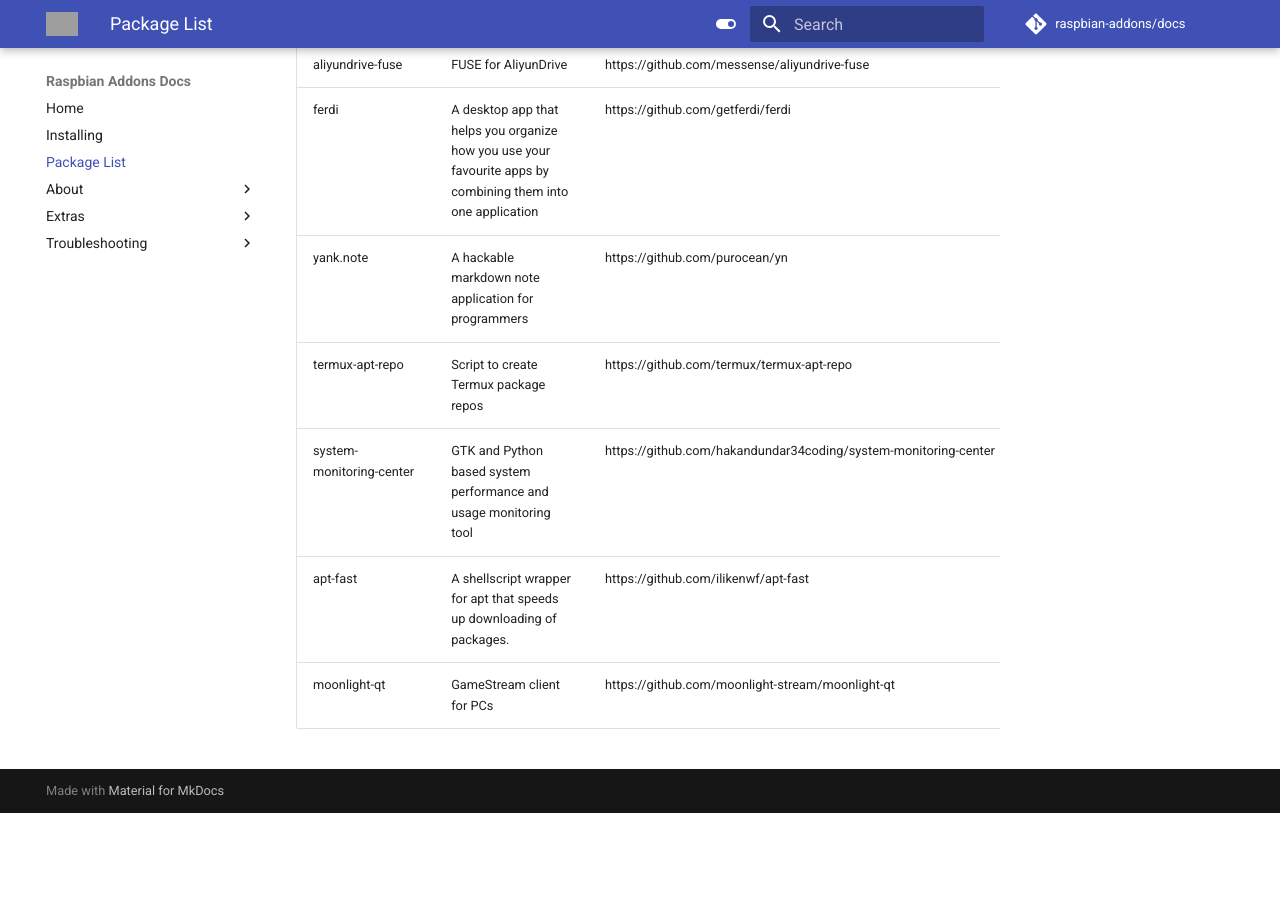
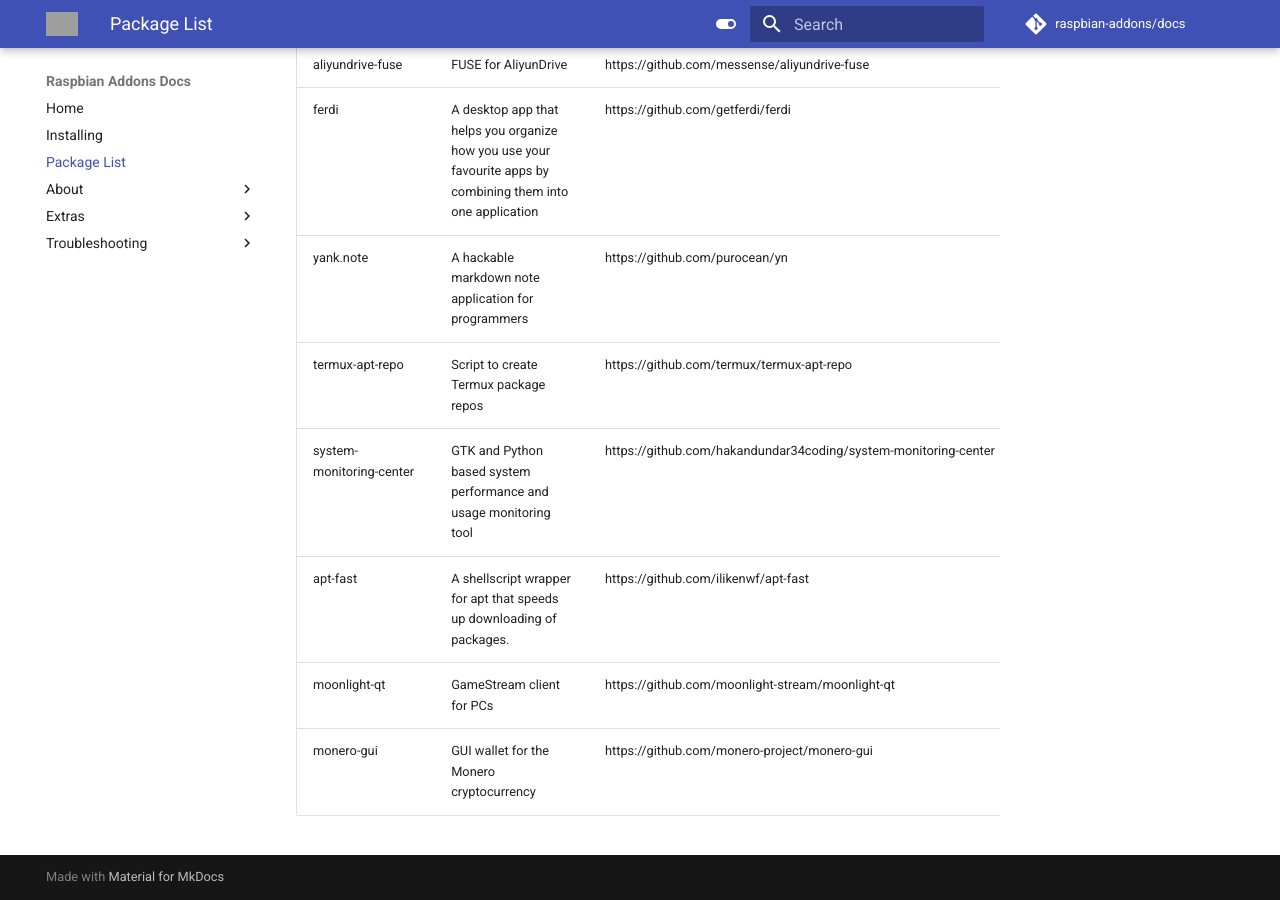
Before and after one commit to raspbian-addons/docs, an MkDocs documentation site: the page built from docs/package-list.md, in a window 1280 px wide and 900 px high, scrolled down 19949 px. Built offline with MkDocs 1.6.1 and Material for MkDocs 9.7.7, drawn with Linux system fonts in a browser that asks for light colours; comment, search, counter and statistics services are not loaded; before the commit the page ends 20762 px from its top, so only the background shows below that; grey boxes are pictures that could not be loaded.

Commit message:
packagelist: add monero-gui

```diff
--- a/docs/package-list.md
+++ b/docs/package-list.md
@@ -250,3 +250,4 @@
 | system-monitoring-center | GTK and Python based system performance and usage monitoring tool | https://github.com/hakandundar34coding/system-monitoring-center |
 | apt-fast | A shellscript wrapper for apt that speeds up downloading of packages. | https://github.com/ilikenwf/apt-fast |
 | moonlight-qt | GameStream client for PCs | https://github.com/moonlight-stream/moonlight-qt |
+| monero-gui | GUI wallet for the Monero cryptocurrency | https://github.com/monero-project/monero-gui |
```
